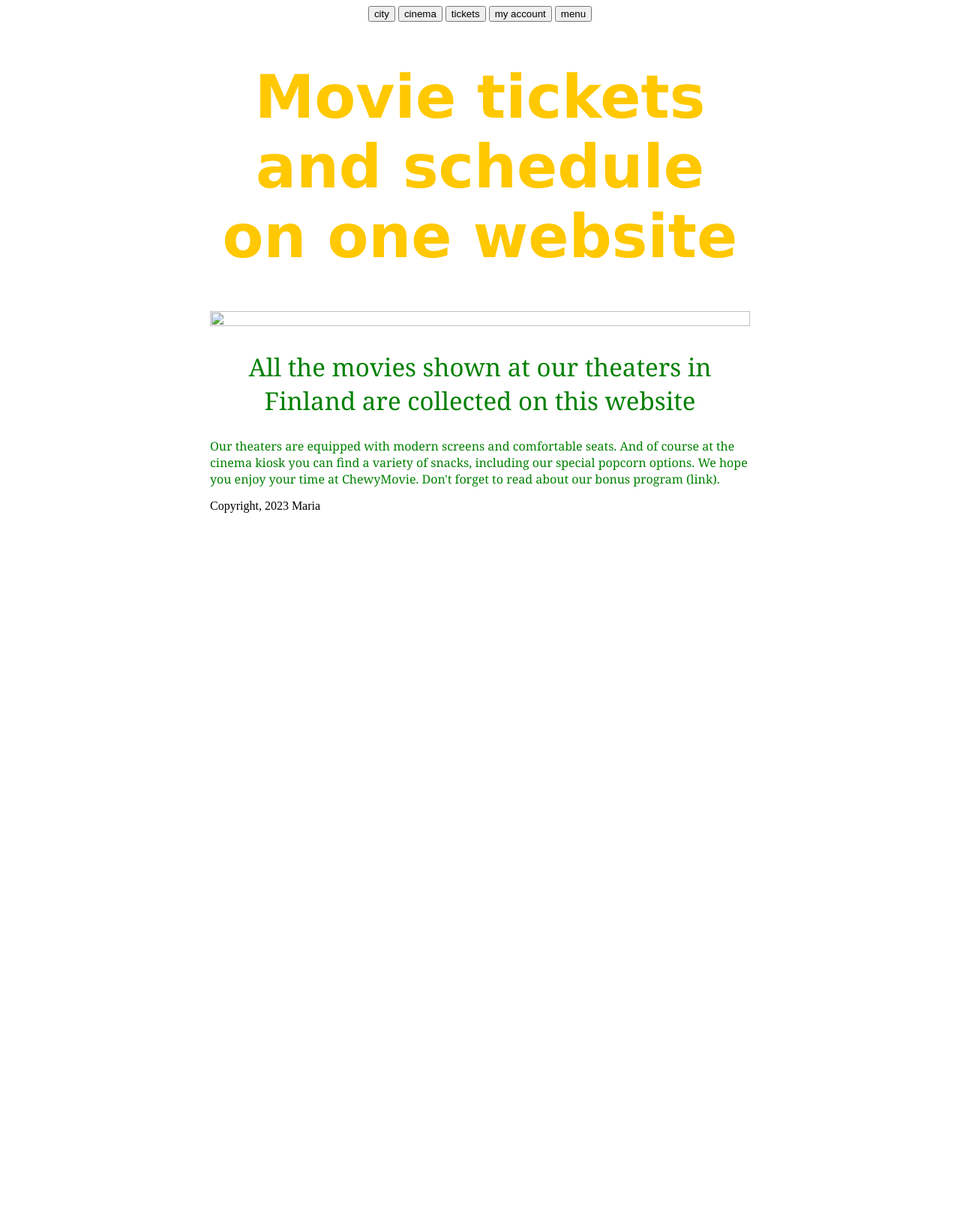
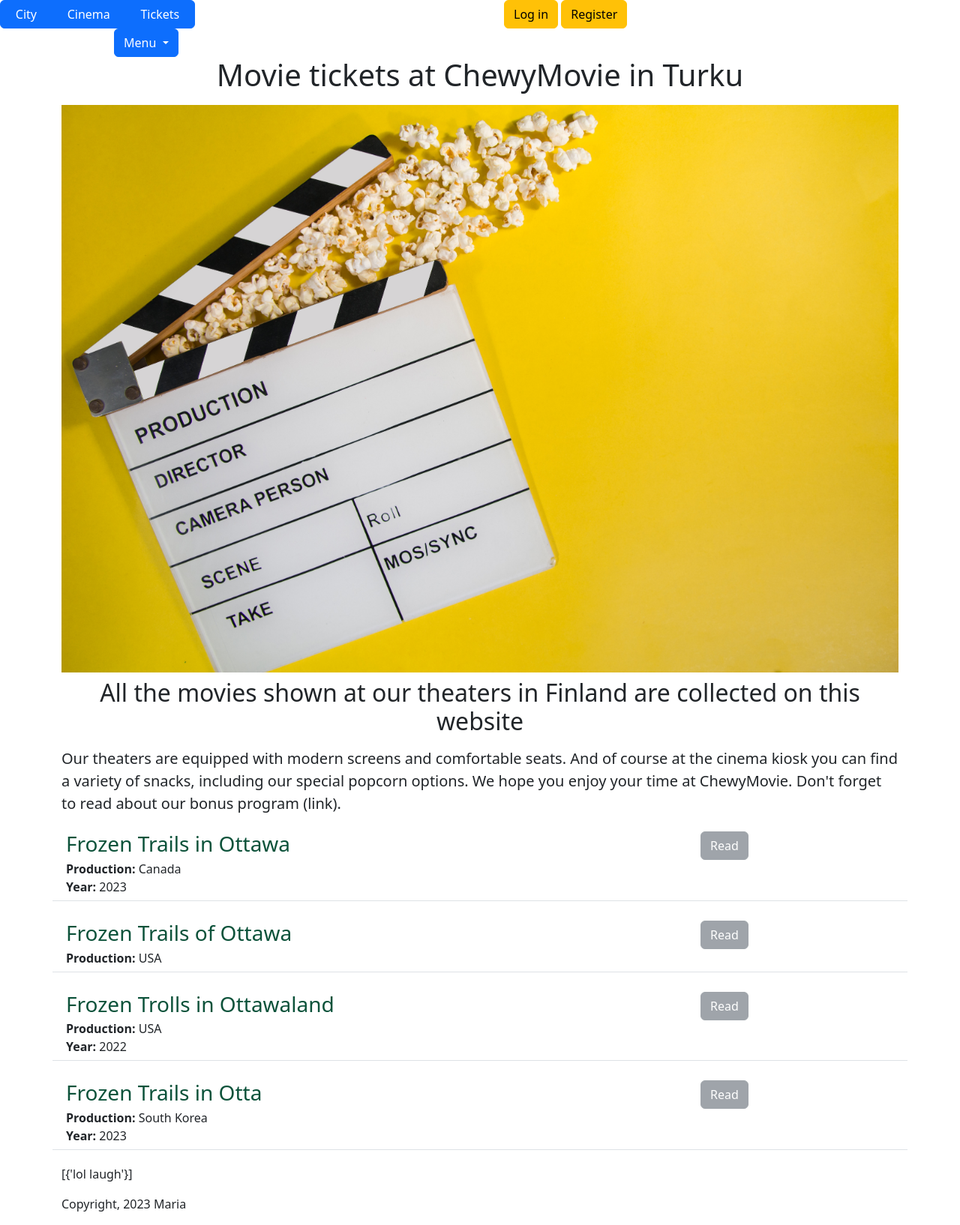
Before and after one commit to Melnik8/project-cinema, a Flask app: page / in a window 1280 px wide. Shown: the whole page at 75% size. Before the commit the page ends 684 px from the top, so only its background shows below. Run offline with Flask 3, Linux system fonts and the light colour scheme.

Commit message:
Added dynamic data and API route

```diff
--- a/app.py
+++ b/app.py
@@ -1,11 +1,46 @@
-from flask import Flask, render_template
+from flask import Flask, render_template, jsonify
 
 app = Flask(__name__)
 
+MOVIES = [
+    {
+    'id': 1,
+    'title': 'Frozen Trails in Ottawa',
+    'production': 'Canada',
+    'year': '2023'
+    },
+    {
+    'id': 2,
+    'title': 'Frozen Trails of Ottawa',
+    'production': 'USA'
+
+    },
+    {
+    'id': 3,
+    'title': 'Frozen Trolls in Ottawaland',
+    'production': 'USA',
+    'year': '2022'
+    },
+    {
+    'id': 4,
+    'title': 'Frozen Trails in Otta',
+    'production': 'South Korea',
+    'year': '2023'
+    }
+]
+
+LOL = [{'lol laugh'}]
+
 @app.route("/")
 def hello_masha():
-    return render_template('home.html')
+    return render_template('home.html',
+                          movies=MOVIES,
+                          theater_location='Turku',
+                          lol=LOL)
 
+@app.route("/api/movies")
+def list_movies():
+    return  jsonify(MOVIES)
 
 if __name__ == "__main__":
     app.run(host='0.0.0.0', debug=True)
--- a/templates/home.html
+++ b/templates/home.html
@@ -1,56 +1,42 @@
 <!DOCTYPE html>
 <html>
     <head>
-        <title>Movie Schedule</title>
+        <meta charset="utf-8">
+        <meta name="viewport" content="width=device-width, initial-scale=1">
+
+        <title>ChewyMovie</title>
+        <link href="https://cdn.jsdelivr.net/npm/bootstrap@5.3.0-alpha3/dist/css/bootstrap.min.css" rel="stylesheet" integrity="sha384-KK94CHFLLe+nY2dmCWGMq91rCGa5gtU4mk92HdvYe+M/SXH301p5ILy+dN9+nJOZ" crossorigin="anonymous">
         <style>
-            h1 {
-                font-size: 80px;
-                font-family: 'Lucida Sans';
-                color: rgb(255, 200, 0);
-                text-align: center;
-
+            #banner {
+                height: auto;
+                width: auto;
             }
-            #banner {
-                width: 100%;
-                height: 150%;
-                object-fit: cover;
-            }
-            h2 {
-                font-family: Arial, Helvetica, sans-serif;
-                font-size: 33px;
-                color: yellowgreen;
-                text-align: center;
-                font-weight: normal;
-            }
-            .bodytext {
-                font-family: Georgia, 'Times New Roman', Times, serif;
-                color: green;
-            }
-            #container {
-                max-width: 720px;
-                margin:0 auto 0 auto;
-            }
-
         </style>
-
     </head>
 
     <body>
-        <div style="text-align: center;">
-        <button>city</button>
-        <button>cinema</button>
-        <button>tickets</button>
-        <button>my account</button>
-        <button>menu</button></div>
-        <div id="container">
-        <h1>Movie tickets and schedule on one website </h1>
-        <img id="banner" src="file:///C:/Users/OMISTAJA/Documents/Study/Web-ohjelmointi/Project%202/project-cinema/static/popcorn-unsplash.jpg"
+
+
+        {% include 'top_buttons.html' %}
+
+
+        <div class="container" id="container">
+        <h1 class="text-center mt-3 mb-3"> Movie tickets at ChewyMovie in {{theater_location}} </h1>
+        <img class="img-fluid" id="banner" src="\static\popcorn-unsplash.jpg"
         width="800">
-        <h2 class="bodytext">All the movies shown at our theaters in Finland are collected on this website</h2>
-        <p class="bodytext">
+        <h2 class="text-center mt-2 mb-3">All the movies shown at our theaters in Finland are collected on this website</h2>
+        <p class="lead">
             Our theaters are equipped with modern screens and comfortable seats. And of course at the cinema kiosk you can find a variety of snacks, including our special popcorn options. We hope you enjoy your time at ChewyMovie. Don't forget to read about our bonus program (link).
         </p>
-        <p>Copyright,  2023 Maria</p>
+        <p>
+            {% for movie in movies %}
+              {% include 'movielist.html' %}
+            {% endfor %}
+        </p>
+        <p>
+            {{lol}}
+        </p>
+        <p class="mt-2">Copyright,  2023 Maria</p>
         </div>
 
     </body>
--- /dev/null
+++ b/templates/movielist.html
@@ -0,0 +1,21 @@
+<div class="border-bottom row"
+    style="margin-bottom: 20px; padding: 6px;">
+    <div class="col-9">
+        <h3 style="color:rgb(12, 82, 58);
+                    margin-bottom:4px;">
+            {{movie['title']}}
+        </h3>
+        <div>
+            <b>Production:</b> {{movie['production']}}
+        </div>
+        {% if 'year' in movie %}
+        <div>
+            <b>Year:</b> {{movie['year']}}
+        </div>
+        {% endif %}
+    </div>
+    <div class="col-2">
+        <button type="button" class="btn btn-secondary" disabled>Read</button>
+    </div>
+
+</div>
--- /dev/null
+++ b/templates/top_buttons.html
@@ -0,0 +1,33 @@
+<div class="col align-self-start">
+<div class="btn-group" style="float: left; width: 260px; margin-right: 400px ;" role="group" aria-label="Basic example">
+
+    <button type="button" class="btn btn-primary">City</button>
+    <button type="button" class="btn btn-primary">Cinema</button>
+    <button type="button" class="btn btn-primary">Tickets</button>
+</div>
+</div>
+
+
+
+<div class="btn-group">
+  <div class="container">
+    <button type="button" class="btn btn-warning">Log in</button>
+    <button type="button" class="btn btn-warning">Register</button>
+  </div>
+</div>
+
+
+
+
+<div class="container" style="float:right;">
+
+    <button type="button" class="btn btn-primary dropdown-toggle float-right align-middle" data-bs-toggle="dropdown" aria-expanded="false">
+      Menu
+    </button>
+    <ul class="dropdown-menu">
+      <li><a class="dropdown-item" href="#">Dropdown link</a></li>
+      <li><a class="dropdown-item" href="#">Dropdown link</a></li>
+    </ul>
+
+</div>
+<br>
```
